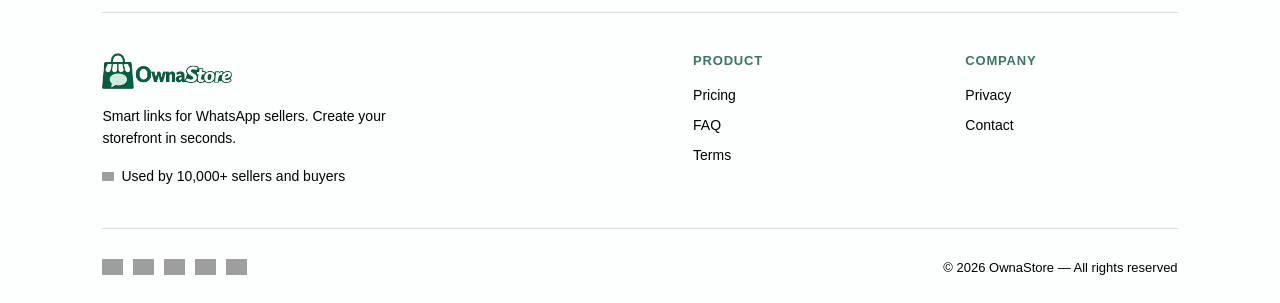
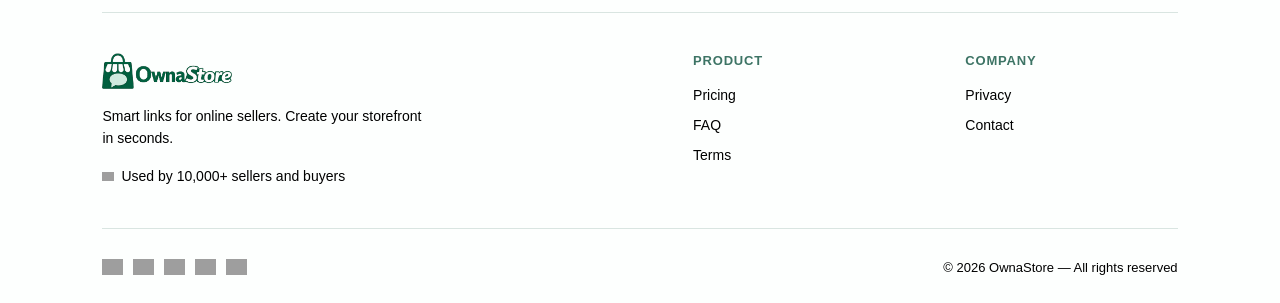
Before and after one commit to Mariammoney/Ownastore, a Flask app: page /product/add in a window 1280 px wide. Shown: the part 1247-1550 px from the top of the page. Run offline with Flask 3, Linux system fonts and the light colour scheme; parts of the project's set-up code (start-up, migrations or seed data) failed here and were passed over; some libraries are stand-ins or nearby versions; grey boxes are pictures that could not be loaded.

Commit message:
Update footer.html

```diff
--- a/templates/components/footer.html
+++ b/templates/components/footer.html
@@ -5,7 +5,7 @@
         <div class="first-part">
           <img id="logo" src="/static/images/ownastorelogo.png" alt="logo" />
           <p>
-            Smart links for WhatsApp sellers. Create your storefront in seconds.
+            Smart links for online sellers. Create your storefront in seconds.
           </p>
           <p>
             <img
```
